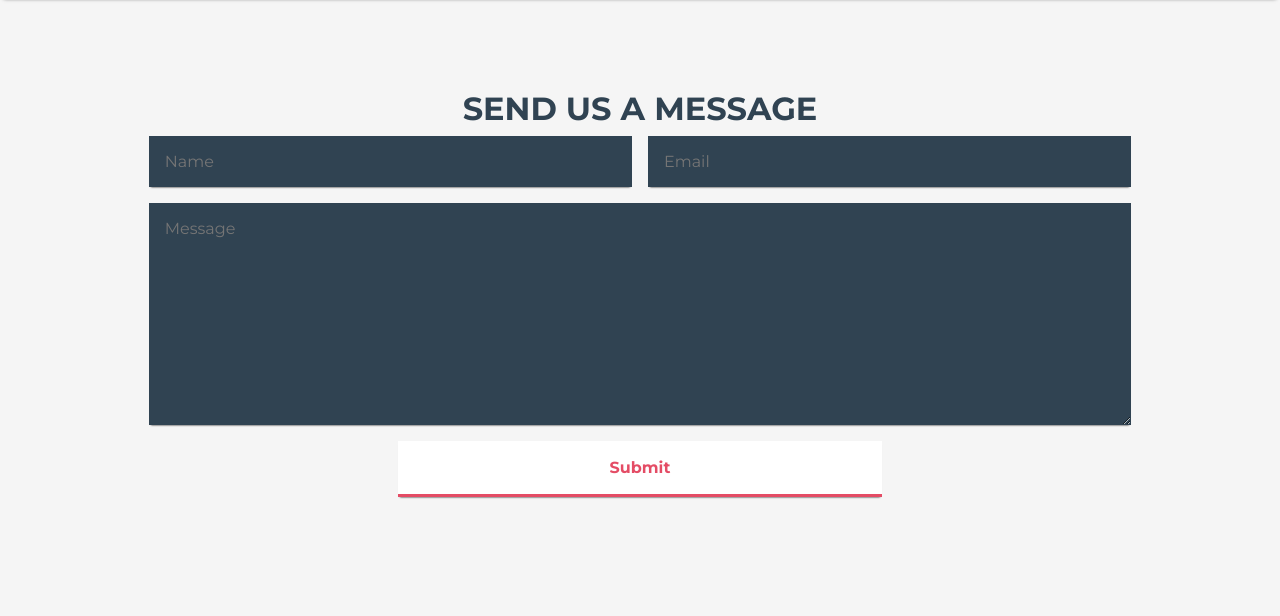
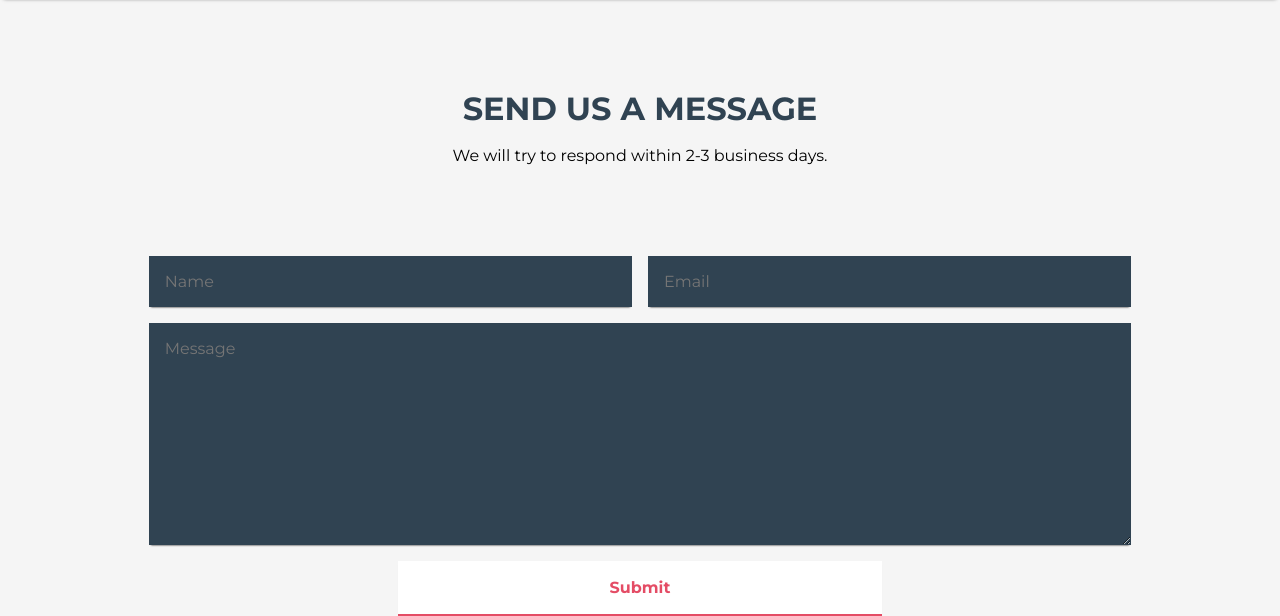
Before and after one commit to fighting-covid/website, a Flask app: page /contact in a window 1280 px wide. Shown: the part 48-664 px from the top of the page. Run offline with Flask 3, Linux system fonts and the light colour scheme.

Commit message:
Add subheader to contact page

```diff
--- a/templates/contact.html
+++ b/templates/contact.html
@@ -46,6 +46,7 @@
 		<main class="content">
 			<article class="article">
 				<h1>Send Us a Message</h1>
+				<p>We will try to respond within 2-3 business days.</p>
 				<form action="#" method="POST">
 					<div class="name">
 						<input type="text" name="name" placeholder="Name" required />
```
